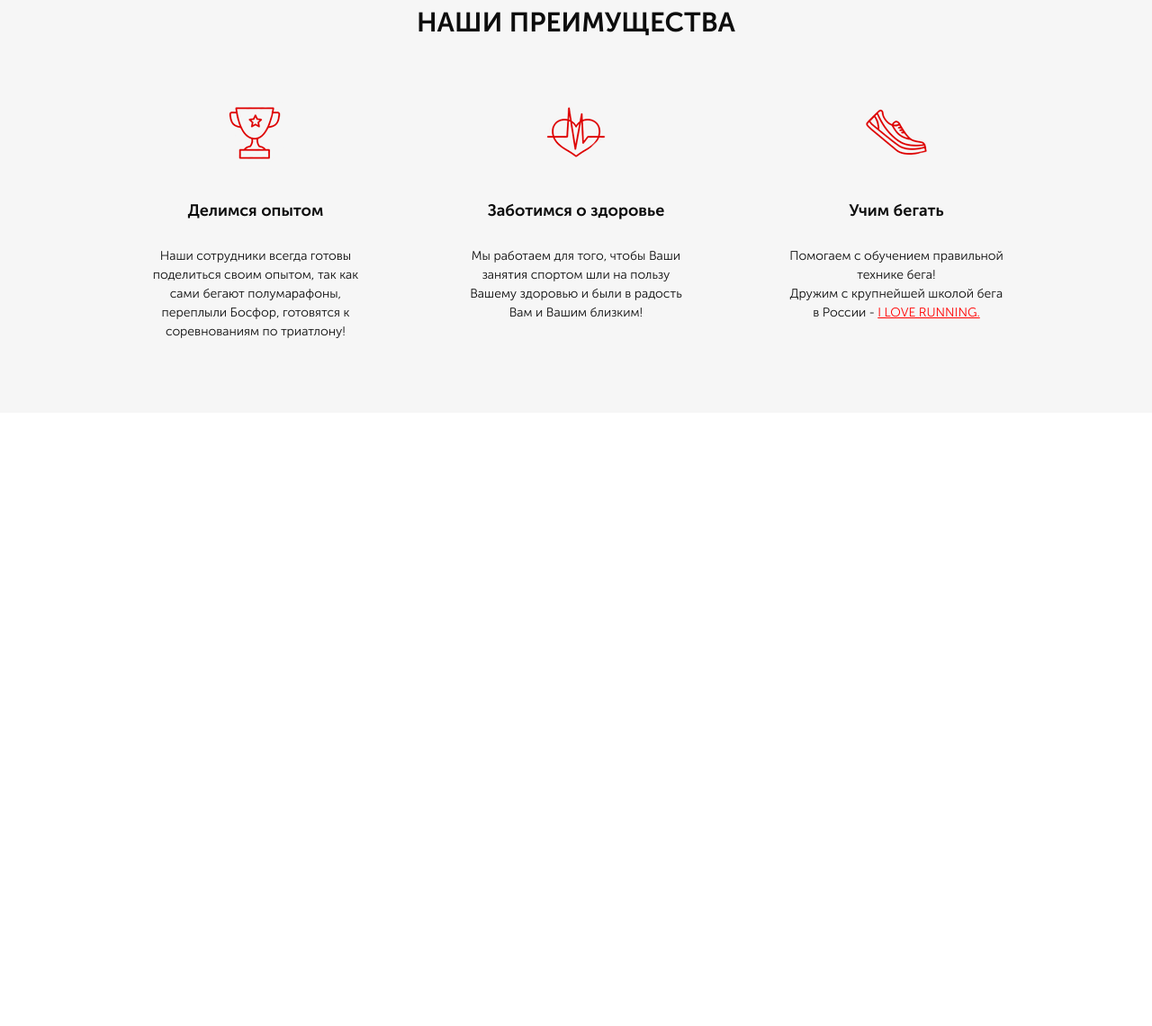
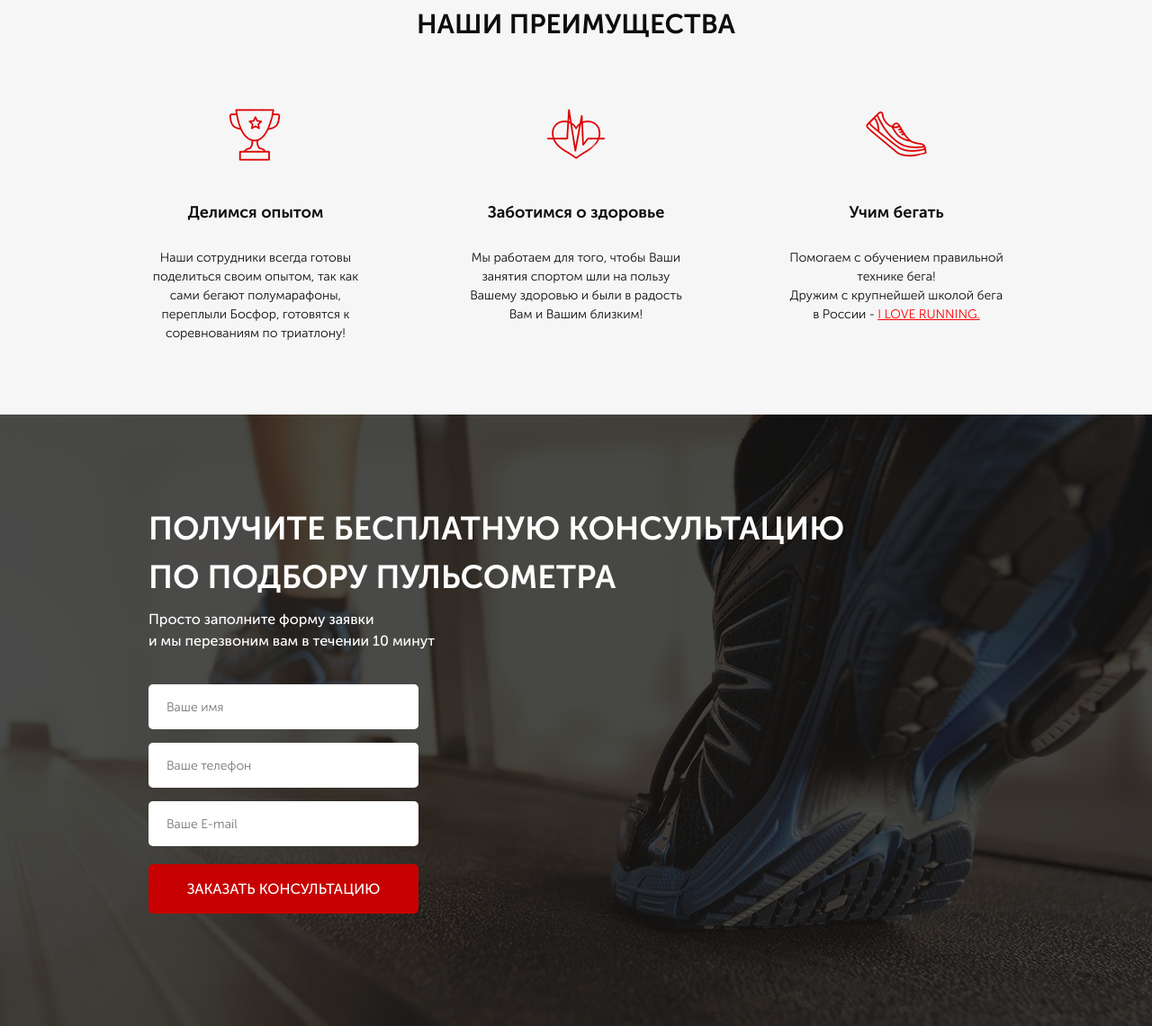
Before and after one commit to kubrakiv/pulse, a website: page src/index.html in a window 1280 px wide. Shown: the part 759-1900 px from the top of the page at 90% size. Before the commit the page ends 1218 px from the top, so only its background shows below. Drawn offline with Linux system fonts and the light colour scheme.

Commit message:
form added

```diff
--- /dev/null
+++ b/src/css/blocks/header.min.css
@@ -0,0 +1 @@
+.header{display:flex;justify-content:space-between;justify-content:center}
--- a/src/index.html
+++ b/src/index.html
@@ -54,10 +54,8 @@
                     <a href="#">ПЕРЕЙТИ В КАТАЛОГ</a>
                 </div>
             </div>
-
         </div>
     </div>
-
     <div class="advantages">
         <div class="container">
             <h2 class="title">НАШИ ПРЕИМУЩЕСТВА</h2>
@@ -97,5 +95,24 @@
             </div>
         </div>
     </div>
+    <div class="consultation">
+        <div class="container">
+            <h2 class="title title_left">
+                Получите бесплатную консультацию<br>
+                по подбору пульсометра
+            </h2>
+            <div class="consultation__descr">
+                Просто заполните форму заявки <br>
+                и мы перезвоним вам в течении 10 минут
+            </div>
+            <form class="feed-form" action="#">
+                <input name="name" required placeholder="Ваше имя" type="text">
+                <input name="phone" required placeholder="Ваше телефон" type="number">
+                <input name="email" required placeholder="Ваше E-mail" type="email">
+                <button class="button button_submit">заказать кОНСУЛЬТАЦИЮ</button>
+            </form>
+        </div>
+    </div>
+    <script src="js/script.js"></script>
 </body>
 </html>
--- a/src/sass/blocks/_buttons.scss
+++ b/src/sass/blocks/_buttons.scss
@@ -1,12 +1,12 @@
 .button {
-    width: 150px;
-    height: 30px;
+    background-color: $main_color;
+    width: 153px;
+    height: 32px;
     border-radius: 5px;
-    background-color: $main-color;
     border: none;
-    color: #ffffff;
+    color: #FFFFFF;
+    font-weight: 500;
     font-size: 12px;
-    font-weight: 500;
     text-transform: uppercase;
     &_main {
         margin-top: 67px;
@@ -14,4 +14,10 @@
         height: 50px;
         font-size: 16px;
     }
+    &_submit {
+        width: 100%;
+        color:#FFFFFF;
+        height: 55px;
+        font-size: 16px;
+    }
 }
--- /dev/null
+++ b/src/sass/blocks/_consultation.scss
@@ -0,0 +1,9 @@
+.consultation {
+    min-height: 680px;
+    padding: 100px 0 92px 0;
+    background: url('../../img/consultation.jpg') center (center/cover) no-repeat;
+    &__descr {
+        color: #fff;
+        flex: 20px;font-weight: 500;
+    }
+}
--- /dev/null
+++ b/src/sass/blocks/_forms.scss
@@ -0,0 +1,20 @@
+.feed-form {
+    margin-top: 36px;
+    display: flex;
+    flex-direction: column;
+    width: 300px;
+    input {
+         height: 50px;
+         border-radius: 5px;
+         background-color: #fff;
+         margin-bottom: 15px;
+         border: none;
+         padding: 0 20px;
+         color:#4b4b4b;
+         font-size: 14px;
+         font-weight: 300;
+        &:nth-child(3) {
+            margin-bottom: 20px;
+        }
+    }
+}
--- a/src/sass/blocks/_header.scss
+++ b/src/sass/blocks/_header.scss
@@ -9,7 +9,7 @@
         }
     }
     &__official {
-        color: #ffffff;
+        color: #FFFFFF;
         font-size: 12px;
         font-weight: 500;
         text-align: center;
@@ -20,7 +20,7 @@
     }
     &__phone {
         display: block;
-        color: #ffffff;
+        color: #FFFFFF;
         font-size: 18px;
         font-weight: 700;
         &:hover {
--- a/src/sass/blocks/_promo.scss
+++ b/src/sass/blocks/_promo.scss
@@ -1,7 +1,7 @@
 .promo {
     min-height: 650px;
     padding: 21px 0 93px 0;
-    background: url(../img/main.jpg) center (center/cover) no-repeat;
+    background: url('../img/main.jpg') center (center/cover) no-repeat;
     &__wrapper {
         display: flex;
         flex-direction: column;
@@ -42,12 +42,12 @@
         }
     }
     &__link {
-        color: #ffffff;
+        color:#ffffff;
         font-size: 16px;
         font-weight: 500;
         margin-top: 18px;
         a {
-            color: #ffffff;
+            color:#ffffff;
             text-transform: uppercase;
             text-decoration: underline;
         }
--- a/src/sass/blocks/_titles.scss
+++ b/src/sass/blocks/_titles.scss
@@ -3,4 +3,10 @@
     font-size: 30px;
     font-weight: 700;
     text-align: center;
+    text-transform: uppercase;
+    &_left {
+        color: #fff;
+        font-size: 36px;
+        text-align: left;
+    }
 }
--- a/src/sass/style.scss
+++ b/src/sass/style.scss
@@ -2,12 +2,16 @@
 * {
     font-family: 'Museo Sans Cyrl', sans-serif;
 }
+
 .container {
     max-width: 950px;
     margin: 0 auto;
 }
+
 @import 'blocks/promo';
-@import 'blocks/header.scss';
+@import 'blocks/header';
 @import 'blocks/buttons';
+@import 'blocks/titles';
 @import 'blocks/advantages';
-@import 'blocks/titles';
+@import 'blocks/consultation';
+@import 'blocks/forms';
```
Also changed, not shown: src/css/style.min.css, src/js/script.js (added), 2 other files.
